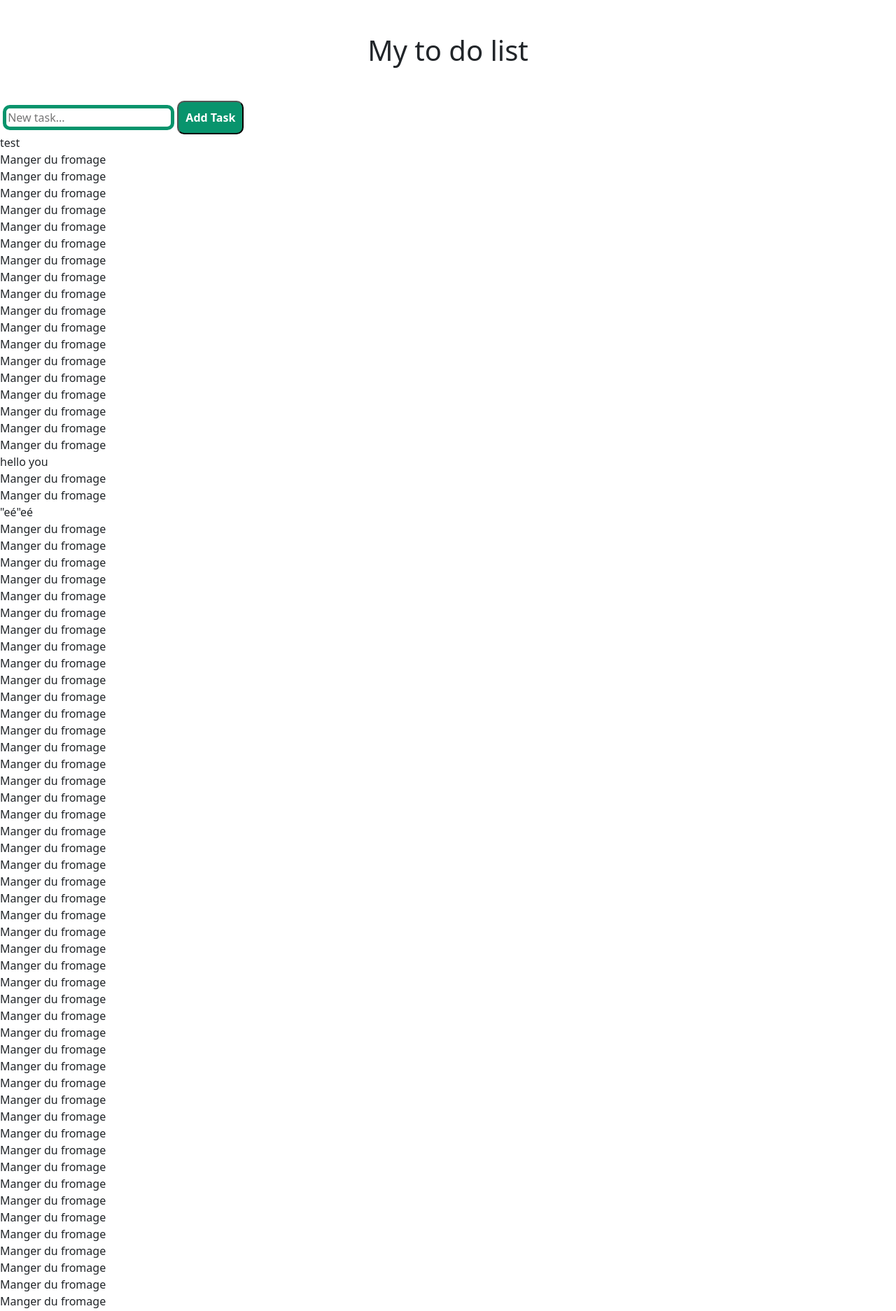
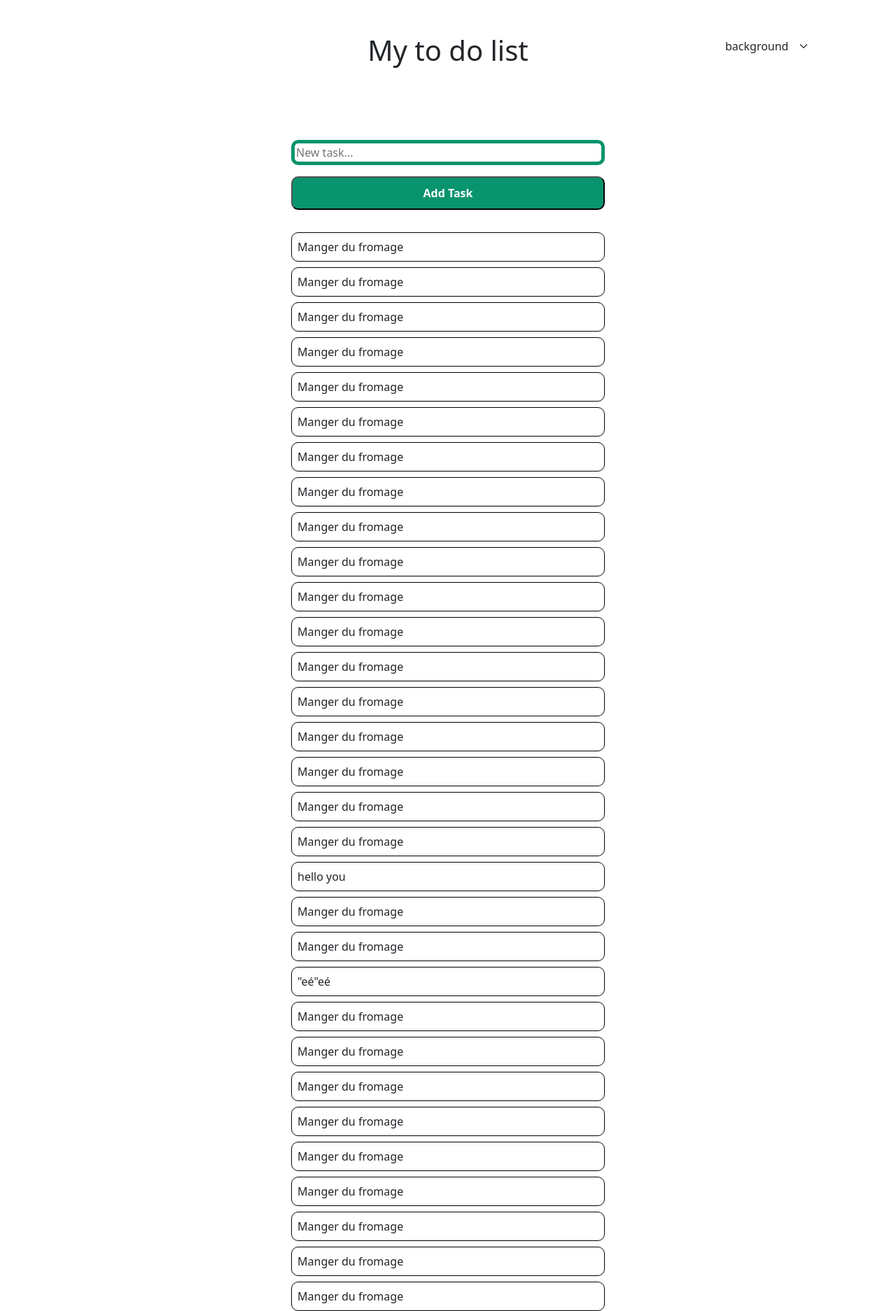
Before and after one commit to FromBenj/To-do-lisX, a PHP site: page / in a window 1280 px wide. Shown: the top 1874 px of the page at 70% size. Run offline with PHP 8.4, Linux system fonts and the light colour scheme; data comes from the database, SQL or seed files in the repository; both versions use the stored data as it was after the commit.

Commit message:
background color choice and dark mode

```diff
--- a/public/index.php
+++ b/public/index.php
@@ -5,22 +5,36 @@
     <meta name="viewport" content="width=device-width, user-scalable=no, initial-scale=1.0, maximum-scale=1.0, minimum-scale=1.0">
     <meta http-equiv="X-UA-Compatible" content="ie=edge">
     <title>To do list</title>
-    <link rel="stylesheet" type="text/css" href="styles.css" />
+    <link rel="stylesheet" type="text/css" href="styles.css"/>
     <!-- Bootstrap CSS -->
-    <link href="https://cdn.jsdelivr.net/npm/bootstrap@5.0.2/dist/css/bootstrap.min.css" rel="stylesheet" integrity="sha384-EVSTQN3/azprG1Anm3QDgpJLIm9Nao0Yz1ztcQTwFspd3yD65VohhpuuCOmLASjC" crossorigin="anonymous">
+    <link href="https://cdn.jsdelivr.net/npm/bootstrap@5.0.2/dist/css/bootstrap.min.css" rel="stylesheet"
+          integrity="sha384-EVSTQN3/azprG1Anm3QDgpJLIm9Nao0Yz1ztcQTwFspd3yD65VohhpuuCOmLASjC" crossorigin="anonymous">
     <!-- HTMX -->
     <script src="https://unpkg.com/htmx.org@2.0.4" integrity="sha384-HGfztofotfshcF7+8n44JQL2oJmowVChPTg48S+jvZoztPfvwD79OC/LTtG6dMp+" crossorigin="anonymous"></script>
 </head>
 
 <body>
-<h1 class="text-center m-5">My to do list</h1>
+<div>
+    <h1 id="to-do-title" class="m-5 text-center">My to do list</h1>
+    <label for="background-choice"></label>
+    <select id="background-choice" class="form-select">
+        <option selected disabled> background </option>
+        <option value="white-background">White</option>
+        <option value="color-background">Colour</option>
+        <option value="dark-mode">Dark</option>
+    </select>
+</div>
+
+<div id="to-do-list-main-container" class="d-flex flex-column justify-content-center">
     <label for="task-input"></label>
     <input type="text"
            name="task_item"
            id="task-input"
+           class="mb-3"
            placeholder="New task...">
     <button
             id="add-button"
+            class="mb-4"
             hx-post="main.php"
             hx-include="#task-input"
             hx-target="#tasks-list"
@@ -28,10 +42,12 @@
             hx-swap="beforeend">
         Add Task
     </button>
-    <div id="tasks-list">
+    <div id="tasks-list ">
         <?php
         require_once(__DIR__ . '/../src/list-tasks.php');
         ?>
     </div>
+</div>
+<script src="script.js"></script>
 </body>
 </html>
--- a/public/main.php
+++ b/public/main.php
@@ -1,3 +1,4 @@
 <?php
 
 require_once __DIR__ . '/../src/add_task.php';
+require_once __DIR__ . '/../src/list-tasks.php';
--- /dev/null
+++ b/public/script.js
@@ -0,0 +1,23 @@
+const values = ["white-background", "color-background", "dark-mode"];
+let body = document.body.classList ;
+body.add("white-background");
+let currentBackground = "white-background";
+console.log(currentBackground);
+const backgroundSelector = document.getElementById("background-choice");
+backgroundSelector.addEventListener('click', () => {
+    let value = backgroundSelector.value;
+    if (values.includes(value)) {
+        body.remove(currentBackground);
+        currentBackground = value;
+        body.add(value);
+        const title = document.getElementById("to-do-title");
+        const addButton = document.getElementById("add-button");
+        if (value === "dark-mode") {
+            title.classList.add("text-white");
+            addButton.classList.add("bg-dark", "text-white");
+        } else {
+            addButton.classList.remove("bg-dark", "text-white");
+            title.classList.remove("text-white");
+        }
+    }
+})
--- a/public/styles.css
+++ b/public/styles.css
@@ -2,9 +2,10 @@
     border-radius: 10px;
     border: solid #08946C thick;
 }
+
 #task-input:hover {
     border-color: #3eedbc;
-    transition : 0.3s;
+    transition: 0.3s;
 }
 
 #add-button {
@@ -14,7 +15,50 @@
     font-weight: bold;
     color: white;
 }
+
 #add-button:hover {
     background-color: #3eedbc;
-    transition : 0.3s;
+    transition: 0.3s;
 }
+
+#to-do-list-main-container {
+    margin: 0 30vw;
+    padding: 2rem;
+    border-radius: 10px;
+    background-color: white;
+}
+
+.task-in-list {
+    border: solid thin black;
+    padding: 0.5rem;
+    margin: 0.5rem 0;
+    border-radius: 10px;
+}
+
+/*Background choice*/
+
+#background-choice {
+    position: absolute;
+    right: 7rem;
+    top: 3rem;
+    max-width: 9rem;
+    border: none;
+}
+
+.white-background {
+    background-color: white;
+}
+
+.color-background {
+    background: #FCB045FF;
+    background: linear-gradient(90deg, rgba(131,58,180,1) 0%, rgba(253,29,29,1) 50%, rgba(252,176,69,1) 100%);
+}
+
+.dark-mode {
+    background-color: black;
+}
+
+#background-choice option:checked {
+    background-color: #08946C;
+    color: white;
+}
--- a/src/add_task.php
+++ b/src/add_task.php
@@ -4,6 +4,8 @@ $db = createDatabase();
 
 if ($db && isset($_POST['task_item']) && !empty($_POST['task_item'])) {
     $taskItem = htmlspecialchars($_POST['task_item']);
-    $db->exec("INSERT INTO task (taskContent) VALUES ( $taskItem)");
+    $check = $db->prepare("INSERT INTO task (taskContent) VALUES (:taskContent)");
+    $check->bindValue(':taskContent', $taskItem);
+    $check->execute();
     echo '<div class="task-in-list">' . $taskItem . '</div>';
 }
--- a/src/list-tasks.php
+++ b/src/list-tasks.php
@@ -1,5 +1,4 @@
 <?php
-echo "<div>test</div>";
 require_once(__DIR__ . '/../config/config.php');
 
 $db = createDatabase();
@@ -7,6 +6,6 @@ $db = createDatabase();
 if ($db) {
     $results = $db->query('SELECT * FROM task');
     while ($taskItem = $results->fetchArray(SQLITE3_ASSOC)) {
-        echo '<div class="task-in-list">' . $taskItem['taskContent'] . '</div>';
+        echo '<div class="task-in-list" data-id="' . $taskItem['id'] . '">' . $taskItem['taskContent'] . '</div>';
     }
 }
```
Also changed, not shown: data/database.db. Lines whose indentation alone changed are shown as unchanged.
